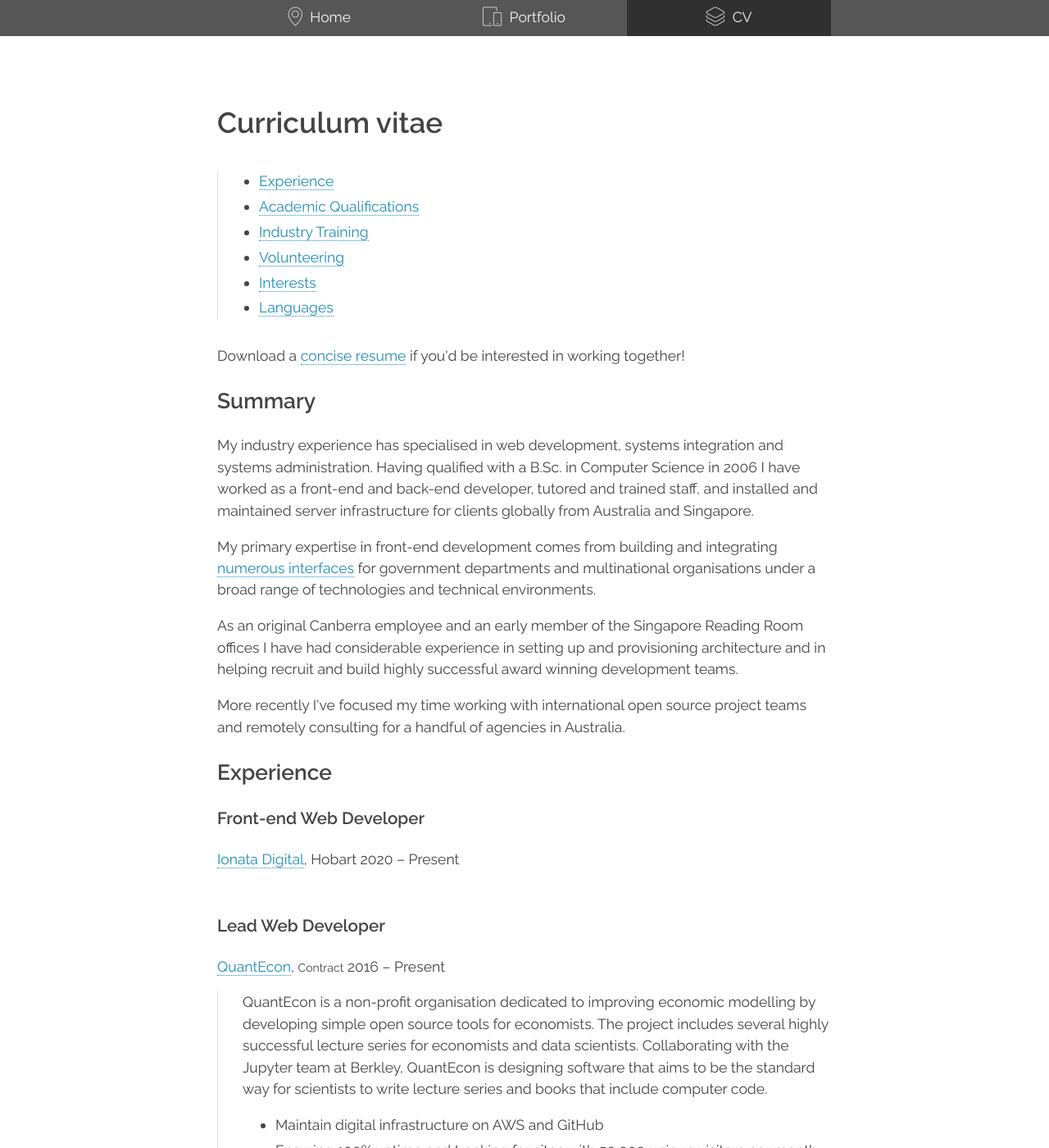
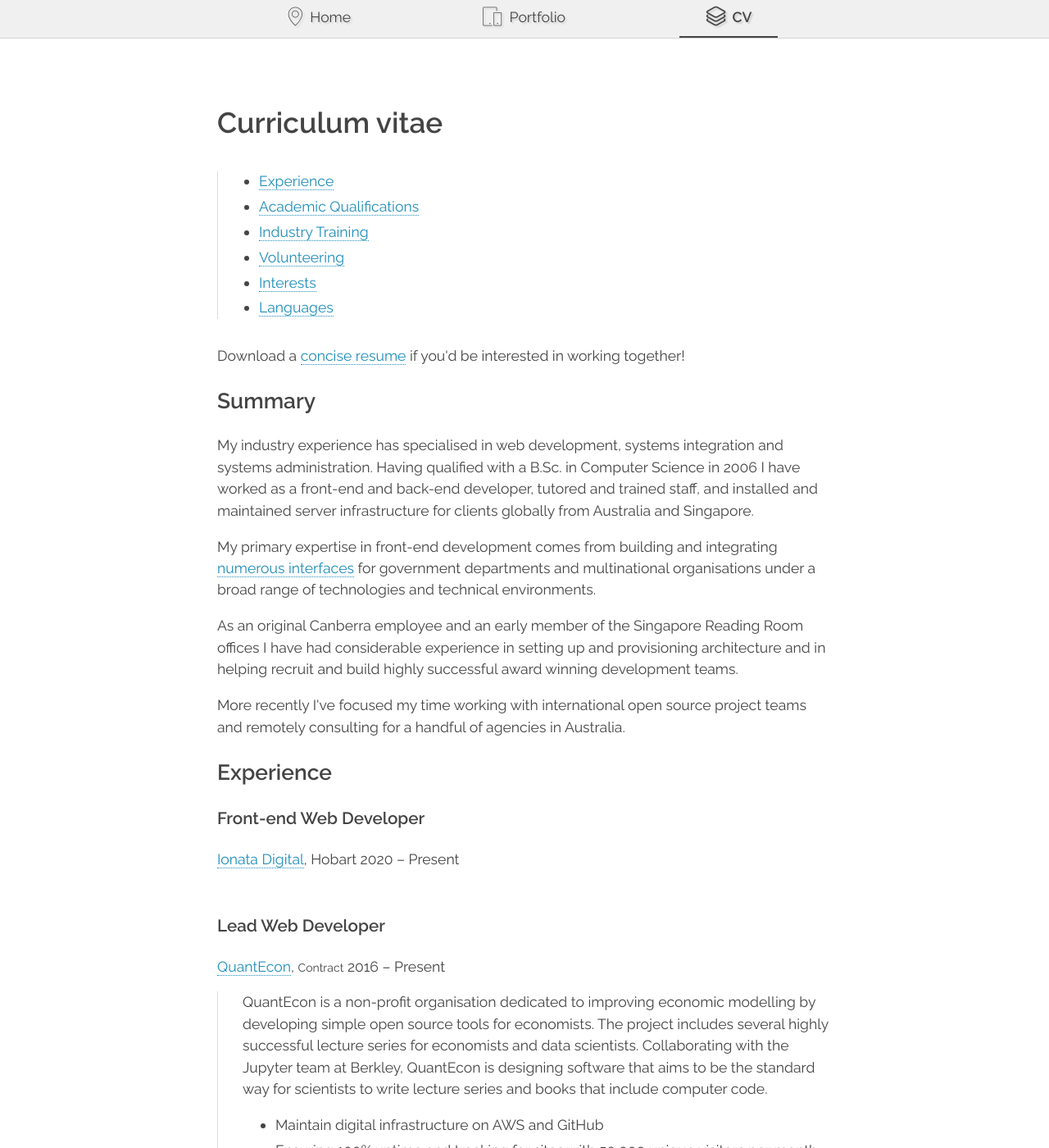
Before and after one commit to DrDrij/drdrij.github.io, a Jekyll site: the page built from pages/cv.html, in a window 1280 px wide and 1400 px high. Shown: the whole window at 82% size. Built offline with Jekyll 4.4.1, drawn with Linux system fonts in a browser that asks for light colours; some web fonts are replaced.

Commit message:
Add animation to photo, nav styling

```diff
--- a/_layouts/default.html
+++ b/_layouts/default.html
@@ -33,6 +33,7 @@
 	<meta property="og:site_name" content="Andrij Stachurski" />
 	<meta name="viewport" content="width=device-width, initial-scale=1">
 	<link rel="icon" type="image/x-icon" href="/favicon.ico" />
+	<link rel="stylesheet" href="https://cdnjs.cloudflare.com/ajax/libs/animate.css/3.7.2/animate.min.css">
 	<link rel="stylesheet" href="/assets/main.css">
 	<link href="https://fonts.googleapis.com/css?family=Raleway:400,600" rel="stylesheet">
 </head>
--- a/assets/sass/_main.scss
+++ b/assets/sass/_main.scss
@@ -82,6 +82,12 @@
 
 .container {width:750px;margin:0px auto;}
 
+@keyframes bounce {
+  0%, 50%, 100% {transform: translateY(0);}
+  25% {transform: translateY(-8px);}
+  75% {transform: translateY(-4px);}
+}
+
 .more {margin:100px 0 1em 0;border-top:1px solid #ddd;padding: 10px 0 0 0;}
 .more .icon {font-size:1.5em;margin:0 5px 0 0;position: relative;top:5px;}
 
@@ -89,20 +95,22 @@
 .deets {}
 .desc {padding-left:30px;border-left:1px solid #ddd;}
 
-#top-nav {background-color: rgba(68, 68, 68, 0.9);position: fixed;z-index: 10;right: 0;left: 0;top: 0;width:100%;}
+#top-nav {background-color: rgba(239, 239, 239, 0.9);border-bottom: 1px solid #d4d4d4;position: fixed;z-index: 10;right: 0;left: 0;top: 0;width:100%;}
 #top-nav .container {overflow: visible;}
 #top-nav ul {list-style: none;margin:0;padding:0;}
 #top-nav li {float:left;width:33.3%;margin:0;text-align:center;position: relative;}
-#top-nav a {border:0;color:#f5f5f5;display: block;padding:6px 0 10px 0;}
-#top-nav a:hover {background:#303030;}
-#top-nav li.active a {background:#303030;cursor: default;}
+#top-nav a {border:0;color:#444444;display: inline-block;padding:6px 2rem 10px 2rem;text-shadow: 2px 2px 2px rgba(0, 0, 0, 0.15);border-bottom:2px solid transparent;}
+#top-nav a:hover {color:#000;}
+#top-nav li.active a {cursor: default;font-weight: 600;border-bottom: 2px solid #444;}
+#top-nav li a:hover {color:inherit;border-bottom: 2px solid #444;border-bottom: 2px solid #ccc;}
 #top-nav li:first-child.active a {background:none;cursor: default;}
 #top-nav a .icon {margin: 0 5px 0 0;position: relative;top: 3px;font-size:1.3em;}
+#top-nav li.active a .icon {font-weight: 600;}
 
 #main {padding:100px 0 100px 0;}
 
 #person {text-align:center;margin:0 0 2em 0;}
-#portrait img {width:200px;height:200px;border-radius: 5px;overflow: hidden;box-shadow: 0 2px 6px 0 rgba(0,0,0,0.2);border: 1px solid #ccc;}
+#portrait img {width:200px;height:200px;border-radius: 5px;overflow: hidden; box-shadow: 0 2px 6px 0 rgba(0,0,0,0.3); border: 1px solid #ccc;animation: bounce 4s infinite;}
 
 #social {list-style: none;padding:0;text-align: center;margin:60px 0 0 0;font-size:0.8em;}
 #social li {display:inline-block;font-size:2.5em;margin:0 30px;}
```
Also changed, not shown: 1 other file.
